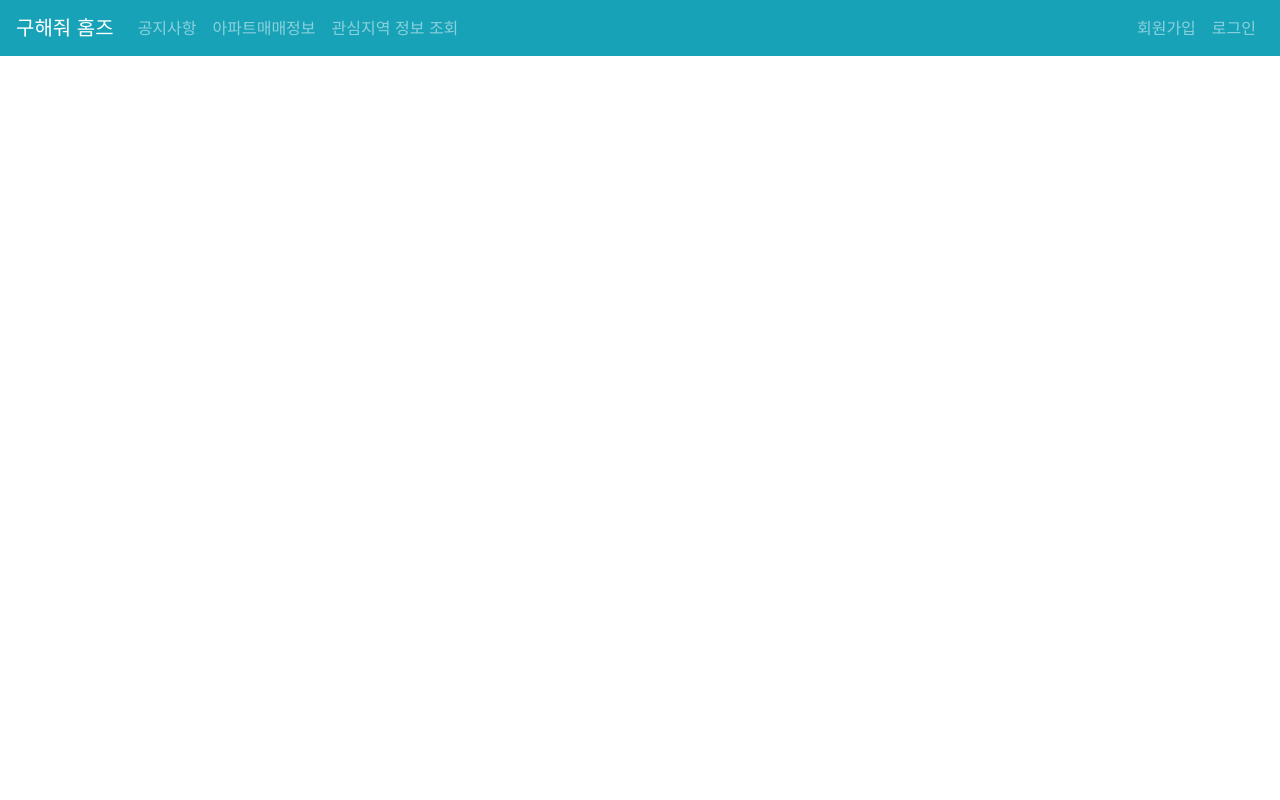
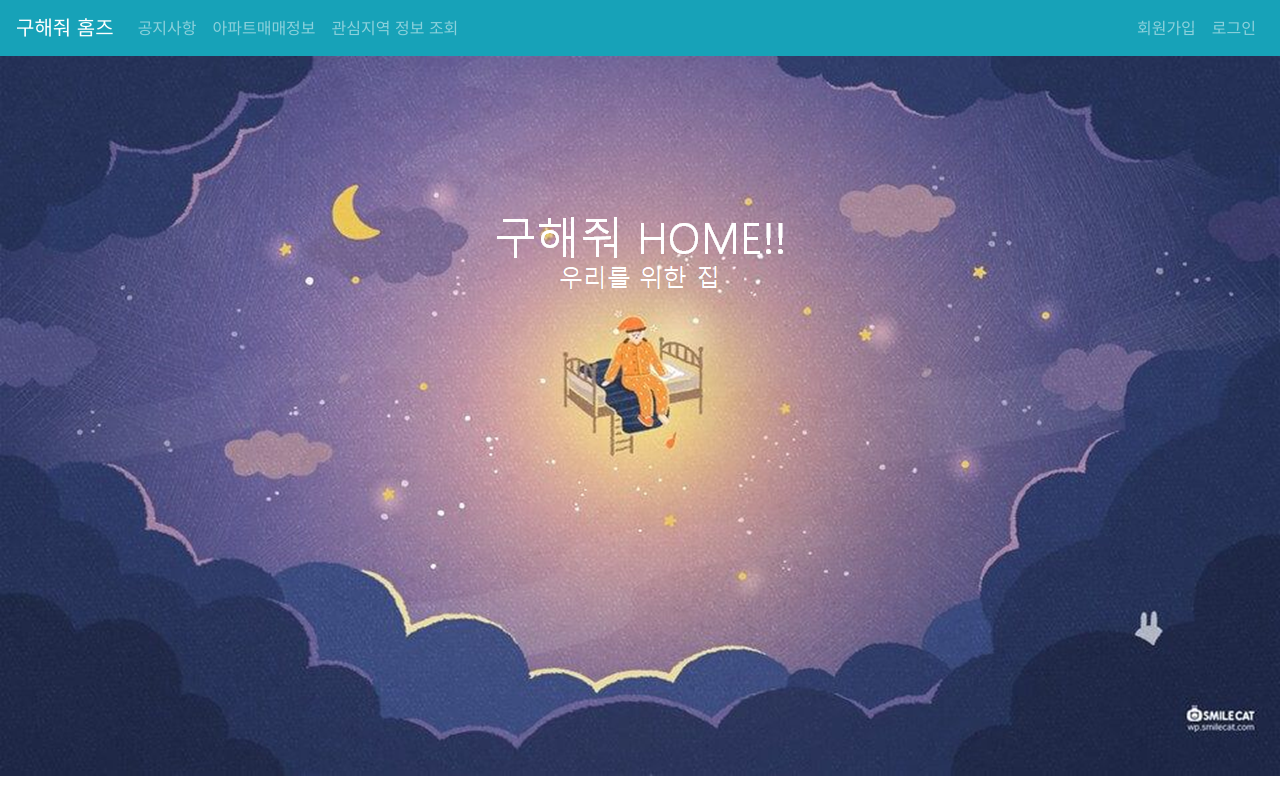
Before and after one commit to Ha-limLee/where-is-my-home-vue, a Vue app: page / in a window 1280 px wide. Built offline with nearby package versions, Linux system fonts and the light colour scheme.

Commit message:
added image on main page

```diff
--- a/src/views/HomeView.vue
+++ b/src/views/HomeView.vue
@@ -1,6 +1,7 @@
 <template>
   <div class="home">
     <MainHeaderVue />
+    <b-img :src="require('../assets/image/main.png')" fluid-grow />
   </div>
 </template>
 
```
Also changed, not shown: src/assets/image/main.png (added).
